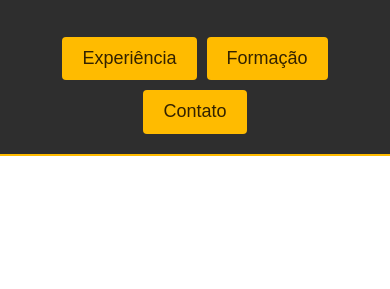
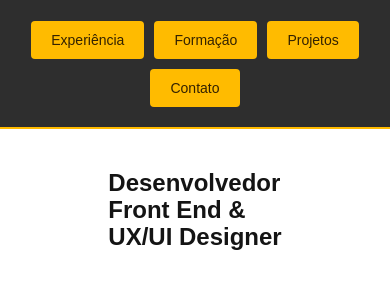
Before and after one commit to joseweverton/Curriculo-digital, a plain HTML site: page index.html in a window 390 px wide. Shown: the part 61-350 px from the top of the page. Drawn offline with Linux system fonts and the light colour scheme.

Commit message:
Foto de perfil e seção introdução.

```diff
--- /dev/null
+++ b/css/container.css
@@ -0,0 +1,77 @@
+.container {
+  max-width: 75rem;
+  padding: 2.5rem 1.25rem;
+  margin: 0 auto;
+  display: grid;
+  grid-template-columns: 1fr 2fr;
+  gap: 6.25rem;
+  align-items: center;
+}
+
+.introduction h1 {
+  font-size: 4rem;
+  line-height: 1.125;
+  position: relative;
+}
+
+.introduction h1::before {
+  content: "";
+  display: block;
+  width: 130px;
+  height: 100px;
+  background: url("../img/dec.svg") no-repeat center;
+  position: absolute;
+  top: -35px;
+  left: -60px;
+  z-index: -1;
+}
+
+@media (max-width: 840px) {
+    .container {
+        gap: 50px;
+    }
+  .introduction h1 {
+    font-size: 3rem;
+  }
+  .introduction h1::before {
+    width: 40px;
+    height: 10px;
+    top: -20px;
+    left: 0px;
+
+
+  }
+}
+
+@media (max-width: 660px) {
+  .container {
+
+    gap: 20px;
+  }
+
+  .introduction h1 {
+    font-size: 2.3rem;
+  }
+
+}
+
+@media (max-width: 460px) {
+    .container {
+        grid-template-columns: 1fr;
+    }
+    .container img {
+    display: none;
+
+    }
+    .introduction h1 {
+        font-size: 1.5rem;
+        display: flex;
+        justify-content: center;
+    }
+
+    .introduction h1::before {
+        display: none;
+
+
+      }
+}
--- a/css/header.css
+++ b/css/header.css
@@ -29,19 +29,32 @@
     opacity: 0.8;
 }
 
-@media (max-width: 800px){
+@media (max-width: 840px){
     .header {
         flex-direction: column;/*distribui os elementos <img> e <nav> um a baixo do outro*/
-        gap: 2.5rem;
+        gap: 1.5rem;
 
     }
     .header-menu a {
         background-color: #ffbb00;
         color: #332200;
         border-radius: 4px;
+        font-size: 1rem;
     }
 
     .header-menu a:hover {
         color: #332200;
     }
 }
+
+@media (max-width: 640px) {
+    .header-menu a {
+        font-size: 1rem;
+    }
+}
+
+@media (max-width: 460px) {
+    .header-menu a {
+        font-size: 0.875rem;
+    }
+}
--- a/css/style.css
+++ b/css/style.css
@@ -1,2 +1,3 @@
 @import './global.css';
-@import './header.css'
+@import './header.css';
+@import './container.css'
--- a/index.html
+++ b/index.html
@@ -14,9 +14,21 @@
         <ul class="header-menu">
           <li><a href="#experience">Experiência</a></li>
           <li><a href="#formation">Formação</a></li>
+          <li><a href="#project">Projetos</a></li>
           <li><a href="#contact">Contato</a></li>
         </ul>
       </nav>
     </header>
+
+    <main class="container">
+      <img src="./img/Imagem.svg" alt="Foto perfil">
+      <div class="introduction">
+        <h1>Desenvolvedor <br> Front End & <br>UX/UI Designer</h1>
+
+      </div>
+
+    </main>
   </body>
+
+
 </html>
```
Also changed, not shown: img/Imagem.svg (added), img/dec.svg (added), img/perfil.jpg (deleted).
